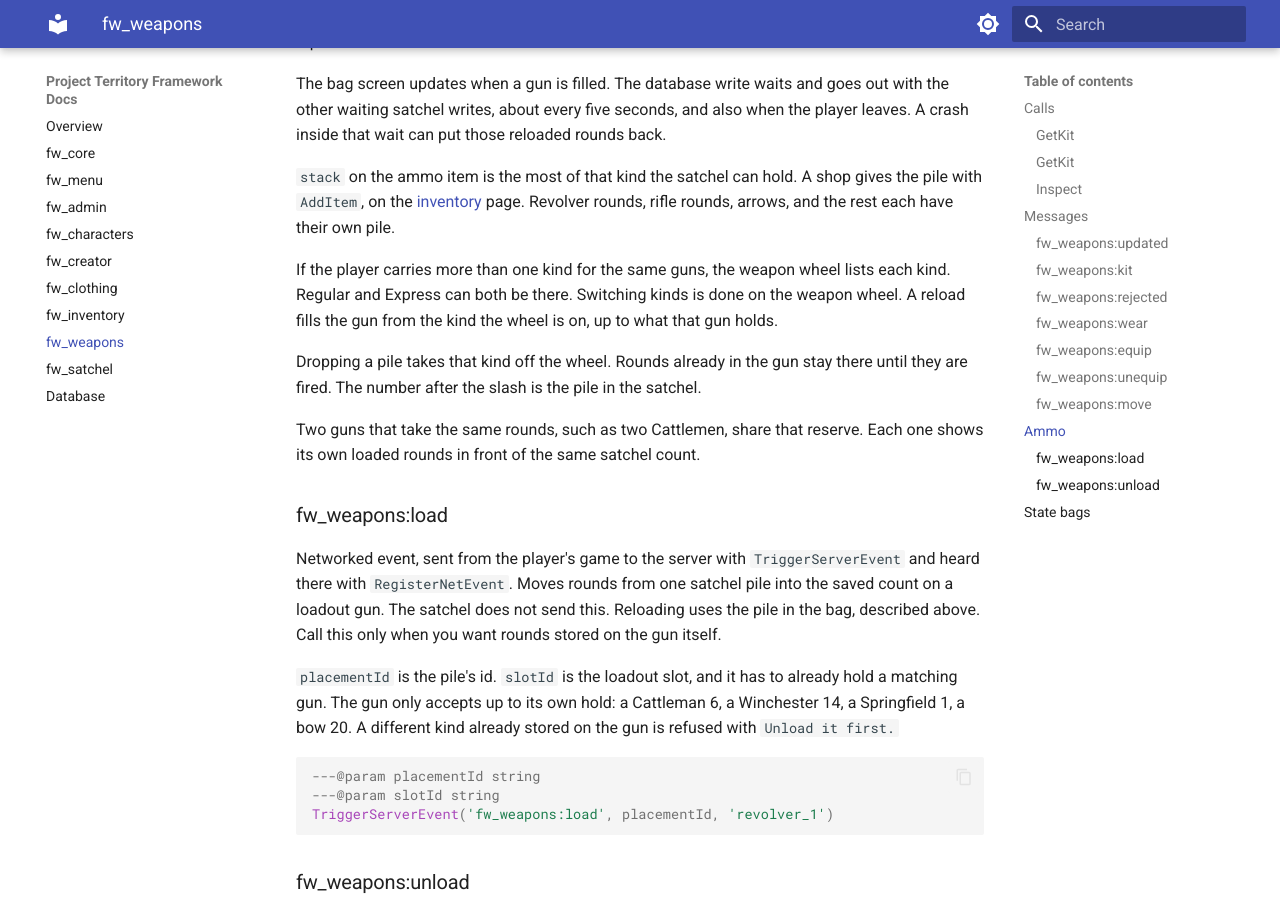
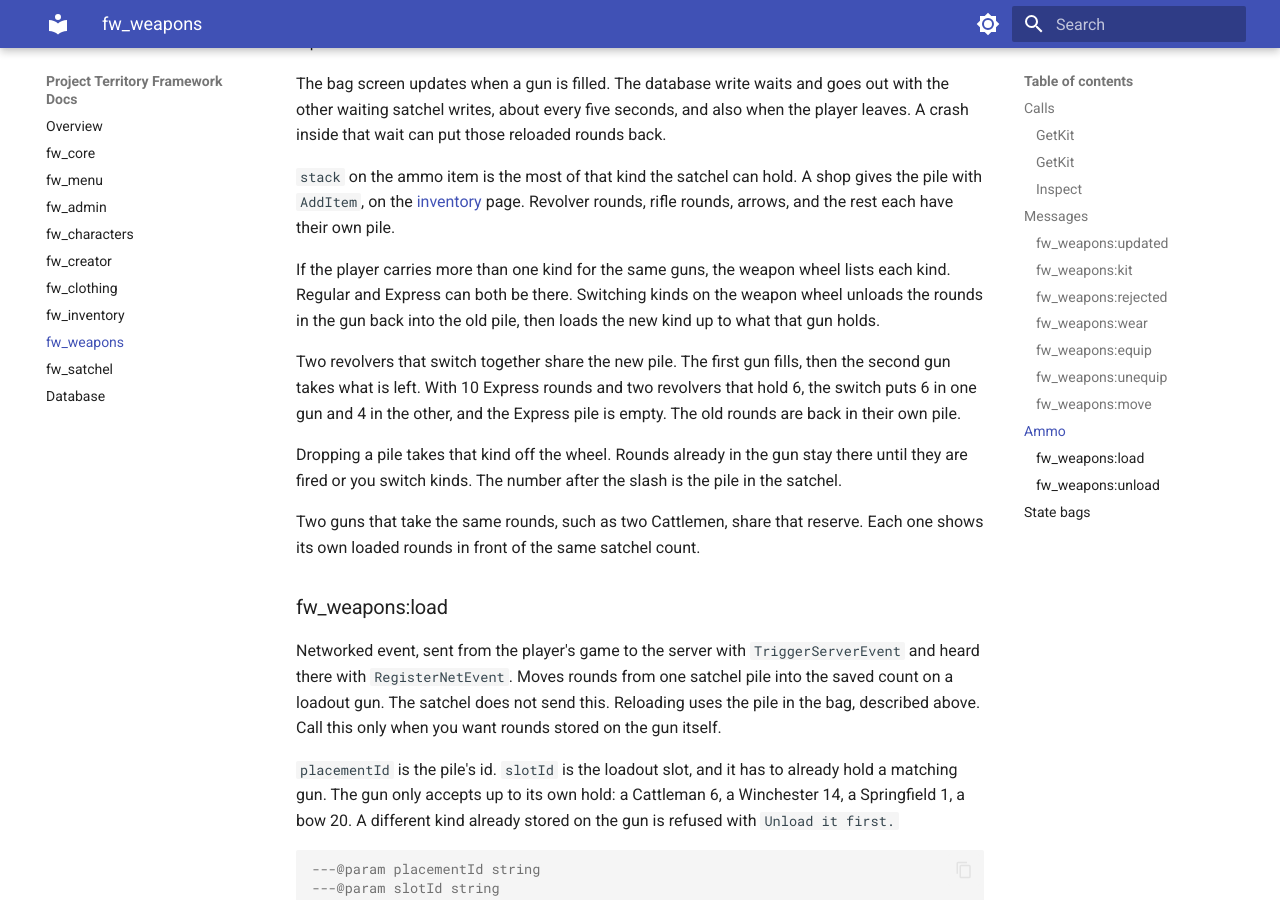
Before and after one commit to Benality/fw-framework-docs, an MkDocs documentation site: the page built from content/fw-weapons.md, in a window 1280 px wide and 900 px high, scrolled down 6529 px. Built offline with MkDocs 1.6.1 and Material for MkDocs 9.7.7, drawn with Linux system fonts in a browser that asks for light colours.

Commit message:
Describe unloading a gun when the weapon wheel changes ammo kind.
Co-authored-by: Cursor <cursoragent@cursor.com>

```diff
--- a/content/fw-weapons.md
+++ b/content/fw-weapons.md
@@ -223,9 +223,11 @@ The bag screen updates when a gun is filled. The database write waits and goes o
 
 `stack` on the ammo item is the most of that kind the satchel can hold. A shop gives the pile with `AddItem`, on the [inventory](fw-inventory.md) page. Revolver rounds, rifle rounds, arrows, and the rest each have their own pile.
 
-If the player carries more than one kind for the same guns, the weapon wheel lists each kind. Regular and Express can both be there. Switching kinds is done on the weapon wheel. A reload fills the gun from the kind the wheel is on, up to what that gun holds.
+If the player carries more than one kind for the same guns, the weapon wheel lists each kind. Regular and Express can both be there. Switching kinds on the weapon wheel unloads the rounds in the gun back into the old pile, then loads the new kind up to what that gun holds.
 
-Dropping a pile takes that kind off the wheel. Rounds already in the gun stay there until they are fired. The number after the slash is the pile in the satchel.
+Two revolvers that switch together share the new pile. The first gun fills, then the second gun takes what is left. With 10 Express rounds and two revolvers that hold 6, the switch puts 6 in one gun and 4 in the other, and the Express pile is empty. The old rounds are back in their own pile.
+
+Dropping a pile takes that kind off the wheel. Rounds already in the gun stay there until they are fired or you switch kinds. The number after the slash is the pile in the satchel.
 
 Two guns that take the same rounds, such as two Cattlemen, share that reserve. Each one shows its own loaded rounds in front of the same satchel count.
 
```
Also changed, not shown: content/fw-satchel.md (+1 -1 lines).
